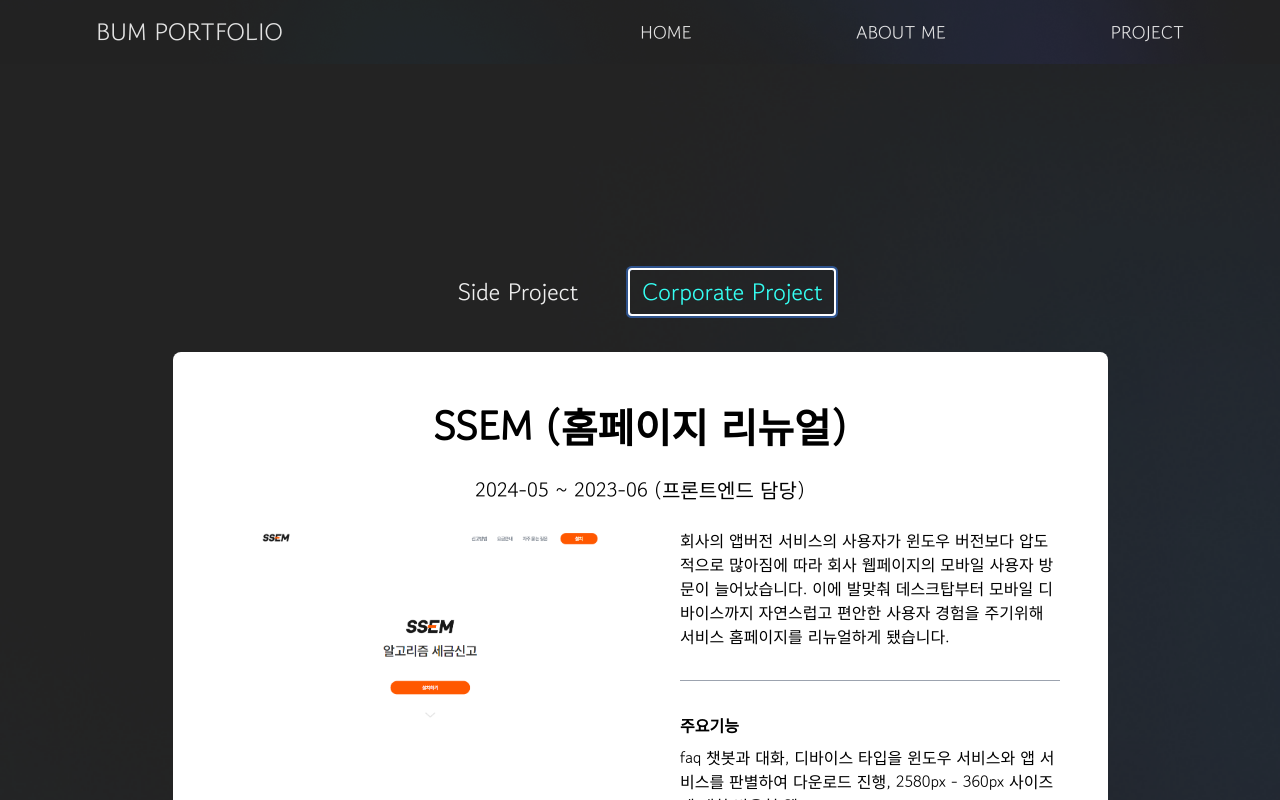
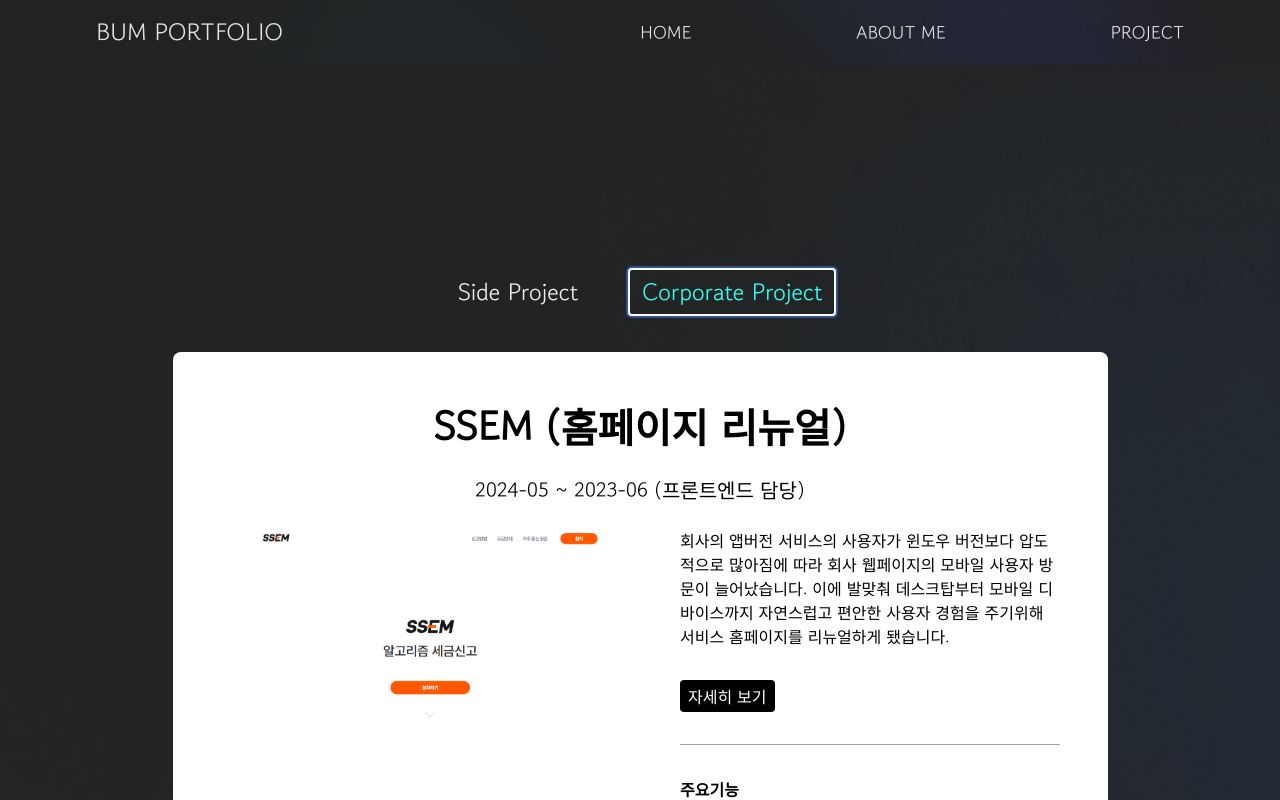
Before and after one commit to parksubeom/next_portfolio, a Next.js app: page /project in a window 1280 px wide. Both pictures are taken after a click on the tab "Corporate Project". Shown: the top 800 px of the page. Built offline with nearby package versions, Linux system fonts and the light colour scheme.

Commit message:
feat : 프로젝트 자세히보기 노션링크 연결

```diff
--- a/app/data/corporate_project.ts
+++ b/app/data/corporate_project.ts
@@ -7,6 +7,7 @@
   mainfunction: string;
   github: string;
   url: string;
+  detail: string;
   stack: string;
   deployment: string;
 };
@@ -27,6 +28,8 @@
       "faq 챗봇과 대화, 디바이스 타입을 윈도우 서비스와 앱 서비스를 판별하여 다운로드 진행, 2580px - 360px 사이즈에 대한 반응형 웹 ",
     github: "(SVN)사내 레포지토리",
     url: "https://ssem.kr/",
+    detail:
+      "https://fuchsia-kettle-64f.notion.site/2cd44dee6b6545869fd2e7e55007c67f?v=52c763cdf8dc4a1f9a77e54d24f7c4f6&p=b2a241cdb18f4cddac4d9c330a863b3f&pm=c",
     stack: "자체프레임워크 (Javascript,제이쿼리 기반)",
     deployment: "사내서버",
   },
@@ -46,6 +49,7 @@
       "SVN 커밋로그 불러오기, 버전변경, 반영승인 시 해당파일 쉘스크립트가 읽을 수 있게 데이터 생성, 진행상황 시각화",
     github: "(SVN)사내 레포지토리",
     url: "",
+    detail: "",
     stack: "자체프레임워크 (Javascript,제이쿼리 기반)",
     deployment: "사내서버",
   },
--- a/app/data/projects.ts
+++ b/app/data/projects.ts
@@ -7,6 +7,7 @@
   mainfunction: string;
   github: string;
   url: string;
+  detail: string;
   stack: string;
   deployment: string;
 };
@@ -36,6 +37,8 @@
       "원하는 지역 축제 찾기,내 주변 축제 찾기,축제 일정 캘린더 등록하기,현재 내 위치에서 축제장소 길 찾기,축제 상세정보 및 관련된 축제 추천,해당축제와 일정거리이상 가까워지면 스탬프찍기 활성화",
     github: "https://github.com/parksubeom/ticat-client",
     url: "https://d99pqcn6hzkdg.cloudfront.net/",
+    detail:
+      "https://fuchsia-kettle-64f.notion.site/2cd44dee6b6545869fd2e7e55007c67f?v=52c763cdf8dc4a1f9a77e54d24f7c4f6&p=fb28da26c60f47f3bdcba2cf8ec6aa2b&pm=c",
     stack: "React, TypeScript, Zustand, Styled-components, React-query",
     deployment: "AWS S3, AWS CloudFront, PWA",
   },
@@ -62,6 +65,8 @@
       "음원 스트리밍,음원 다운로드,음원 태그에 따라 분류 및 서칭,플레이리스트 CRUD플레이리스트 댓글 CRUD,음원이 영상에 어울리는지 핏을 확인하는 믹싱페이지",
     github: "https://github.com/codestates-seb/seb43_main_017",
     url: "",
+    detail:
+      "https://fuchsia-kettle-64f.notion.site/2cd44dee6b6545869fd2e7e55007c67f?v=52c763cdf8dc4a1f9a77e54d24f7c4f6&p=ae347026c2ef4072a548c7255cd7a883&pm=c",
     stack: "React, TypeScript, Recoil, Styled-components, axios",
     deployment: "AWS S3, AWS CloudFront",
   },
@@ -88,6 +93,8 @@
       "랜덤한 캐릭터 이미지 생성, 파츠별 이미지 변경, 랜덤버튼 클릭 시, 일정확률로 레어요소 등장, 프로필이미지 png파일로 내려받기",
     github: "https://github.com/parksubeom/Ani_School",
     url: "https://parksubeom.github.io/Project_RetroAnimal_Generator/",
+    detail:
+      "https://fuchsia-kettle-64f.notion.site/2cd44dee6b6545869fd2e7e55007c67f?v=52c763cdf8dc4a1f9a77e54d24f7c4f6&p=57ec321ee8a14fee98061253b099fae6&pm=c",
     stack: "React, Recoil, 외부 스타일시트",
     deployment: "Git pages",
   },
--- a/app/project/page.tsx
+++ b/app/project/page.tsx
@@ -1,5 +1,5 @@
 "use client";
-
+import Link from "next/link";
 import { useEffect, useState } from "react";
 import { usePathname } from "next/navigation";
 import { projectData } from "../data/projects";
@@ -16,6 +16,7 @@
   mainfunction: string;
   github: string;
   url: string;
+  detail: string;
   stack: string;
   deployment: string;
 };
@@ -112,9 +113,16 @@
                     dangerouslySetInnerHTML={{ __html: project.description }}
                   ></div>
                   <div className="flex w-full justify-start item-center mt-8">
-                    <button className="flex justify-center item-center px-2 py-1 bg-black rounded text-white cursor-pointer">
-                      자세히 보기
-                    </button>
+                    <Link
+                      href={project.detail}
+                      target="_blank"
+                      rel="noopener noreferrer"
+                    >
+                      {" "}
+                      <button className="flex justify-center item-center px-2 py-1 bg-black rounded text-white cursor-pointer">
+                        자세히 보기
+                      </button>
+                    </Link>
                   </div>
                   <div className="description-div-line w-full border-t border-gray-400 my-8"></div>
                   <div className="project-bottom-description w-full">
@@ -197,6 +205,20 @@
                   <div className="project-top-description">
                     {project.description}
                   </div>
+                  {project.detail !== "" ? (
+                    <div className="flex w-full justify-start item-center mt-8">
+                      <Link
+                        href={project.detail}
+                        target="_blank"
+                        rel="noopener noreferrer"
+                      >
+                        {" "}
+                        <button className="flex justify-center item-center px-2 py-1 bg-black rounded text-white cursor-pointer">
+                          자세히 보기
+                        </button>
+                      </Link>
+                    </div>
+                  ) : null}
                   <div className="description-div-line w-full border-t border-gray-400 my-8"></div>
                   <div className="project-bottom-description">
                     <ul className="flex flex-col gap-3">
--- a/package.json
+++ b/package.json
@@ -17,6 +17,7 @@
         "react": "^18",
         "react-dom": "^18",
         "react-icons": "^5.2.1",
+        "react-router-dom": "^6.23.1",
         "react-slick": "^0.30.2",
         "recoil": "^0.7.7",
         "shadcn-ui": "^0.8.0",
```
Also changed, not shown: 1 other file (tests, documents, lock files or other folders).
